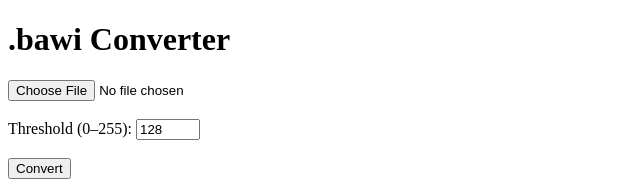
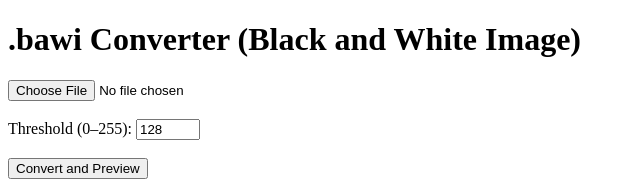
Before and after one commit to omxrprob/Baw-file-converter, a plain HTML site: page index.html in a window 1280 px wide. Shown: the whole page, without its empty margins (0-640 px from the left). Drawn offline with Linux system fonts and the light colour scheme.

Commit message:
index.html

```diff
--- a/index.html
+++ b/index.html
@@ -4,16 +4,23 @@
   <title>.bawi Converter</title>
 </head>
 <body>
-  <h1>.bawi Converter</h1>
+  <h1>.bawi Converter (Black and White Image)</h1>
+
   <input type="file" id="imageInput" accept="image/*"><br><br>
+
   <label for="threshold">Threshold (0–255):</label>
   <input type="number" id="threshold" value="128" min="0" max="255"><br><br>
-  <button onclick="convertToBawi()">Convert</button>
+
+  <button onclick="convertToBawi()">Convert and Preview</button><br><br>
+
+  <canvas id="previewCanvas"></canvas><br><br>
 
   <script>
     function convertToBawi() {
       const input = document.getElementById('imageInput').files[0];
       const threshold = parseInt(document.getElementById('threshold').value);
+      const previewCanvas = document.getElementById('previewCanvas');
+      const ctx = previewCanvas.getContext('2d');
 
       if (!input) {
         alert("Upload an image first.");
@@ -24,29 +31,34 @@
       reader.onload = function (e) {
         const img = new Image();
         img.onload = function () {
-          const canvas = document.createElement('canvas');
-          const ctx = canvas.getContext('2d');
-          canvas.width = img.width;
-          canvas.height = img.height;
+          previewCanvas.width = img.width;
+          previewCanvas.height = img.height;
           ctx.drawImage(img, 0, 0);
-
           const imageData = ctx.getImageData(0, 0, img.width, img.height);
           const pixels = imageData.data;
+
+          // Convert to black and white in the imageData
+          for (let i = 0; i < pixels.length; i += 4) {
+            const avg = (pixels[i] + pixels[i + 1] + pixels[i + 2]) / 3;
+            const value = avg > threshold ? 255 : 0;
+            pixels[i] = pixels[i + 1] = pixels[i + 2] = value;
+          }
+
+          ctx.putImageData(imageData, 0, 0); // update preview
+
+          // Generate .bawi file text
           let data = `BAWIv1\nWIDTH=${img.width}\nHEIGHT=${img.height}\nDATA=\n`;
-
           for (let y = 0; y < img.height; y++) {
             let row = '';
             for (let x = 0; x < img.width; x++) {
               const i = (y * img.width + x) * 4;
-              const r = pixels[i];
-              const g = pixels[i + 1];
-              const b = pixels[i + 2];
-              const avg = (r + g + b) / 3;
-              row += avg > threshold ? '1' : '0';
+              const r = pixels[i]; // already thresholded
+              row += r === 255 ? '1' : '0';
             }
             data += row + '\n';
           }
 
+          // Trigger download
           const blob = new Blob([data], { type: 'text/plain' });
           const url = URL.createObjectURL(blob);
           const a = document.createElement('a');
```
